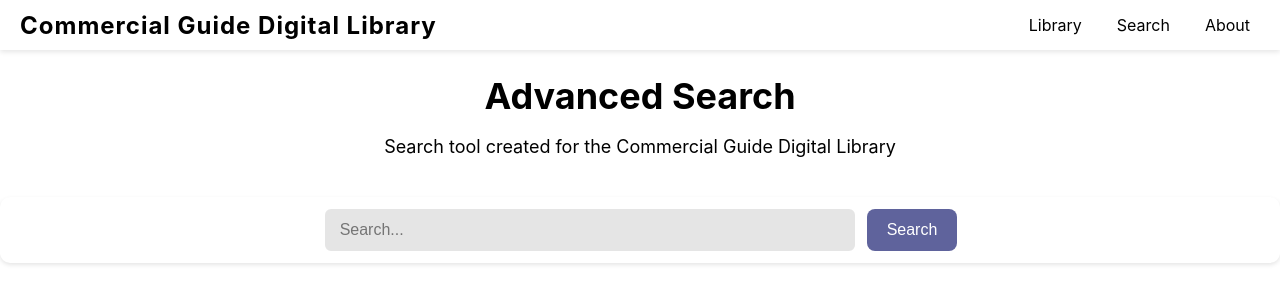
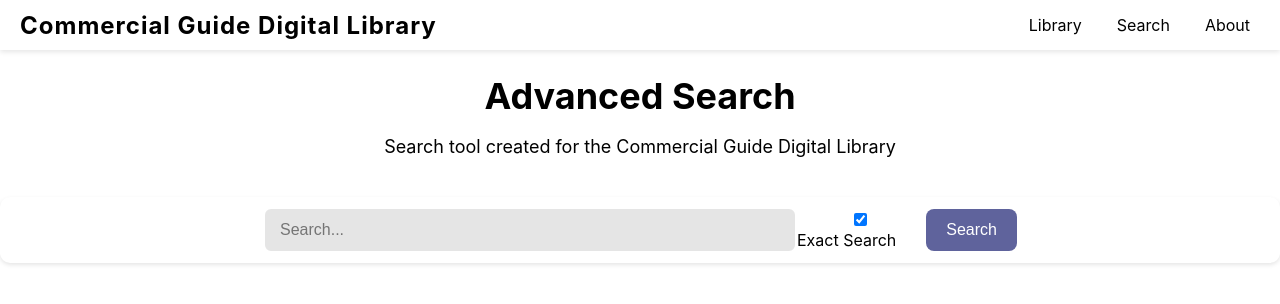
Before and after one commit to nicobonik/commercial-guide-digital-library, a React (Create React App) app: page /search in a window 1280 px wide. Shown: the top 304 px of the page. Built offline with nearby package versions, Linux system fonts and the light colour scheme; no server answers.

Commit message:
Add files via upload

```diff
--- a/src/components/SearchBar.js
+++ b/src/components/SearchBar.js
@@ -2,13 +2,18 @@ import React, { useState } from 'react';
 
 const SearchBar = ({ onSearch }) => {
   const [query, setQuery] = useState('');
+    const [isExactSearch, setIsExactSearch] = useState(true);
 
   const handleSubmit = (e) => {
     e.preventDefault();
-    onSearch(query);
+    onSearch(query, isExactSearch);
   };
 
-  return (
+    const handleCheckboxChange = (event) => {
+        setIsExactSearch(event.target.checked); // Update the state based on checkbox value
+    };
+
+    return (
     <div className='search-bar-container'>
         <form onSubmit={handleSubmit}>
         <input
@@ -17,6 +22,14 @@ const SearchBar = ({ onSearch }) => {
             onChange={(e) => setQuery(e.target.value)}
             placeholder="Search..."
         />
+            <label>
+                <input
+                    type="checkbox"
+                    checked={isExactSearch}
+                    onChange={handleCheckboxChange}
+                />
+                Exact Search
+            </label>
         <button type="submit">Search</button>
         </form>
     </div>
--- a/src/components/SearchPage.js
+++ b/src/components/SearchPage.js
@@ -6,12 +6,13 @@ import Results from './Results';
 const Search = () => {
   const [results, setResults] = useState([]);
 
+
   useEffect(() => {
     loadJSONData('/TextDB-Pages.json');
   }, []);
 
-  const handleSearch = async (query) => {
-    const searchResults = await searchFromJSON(query, 'exact');
+  const handleSearch = async (query, isExactSearch) => {
+    const searchResults = await searchFromJSON(query, isExactSearch);
     setResults(searchResults);
   };
 
```
